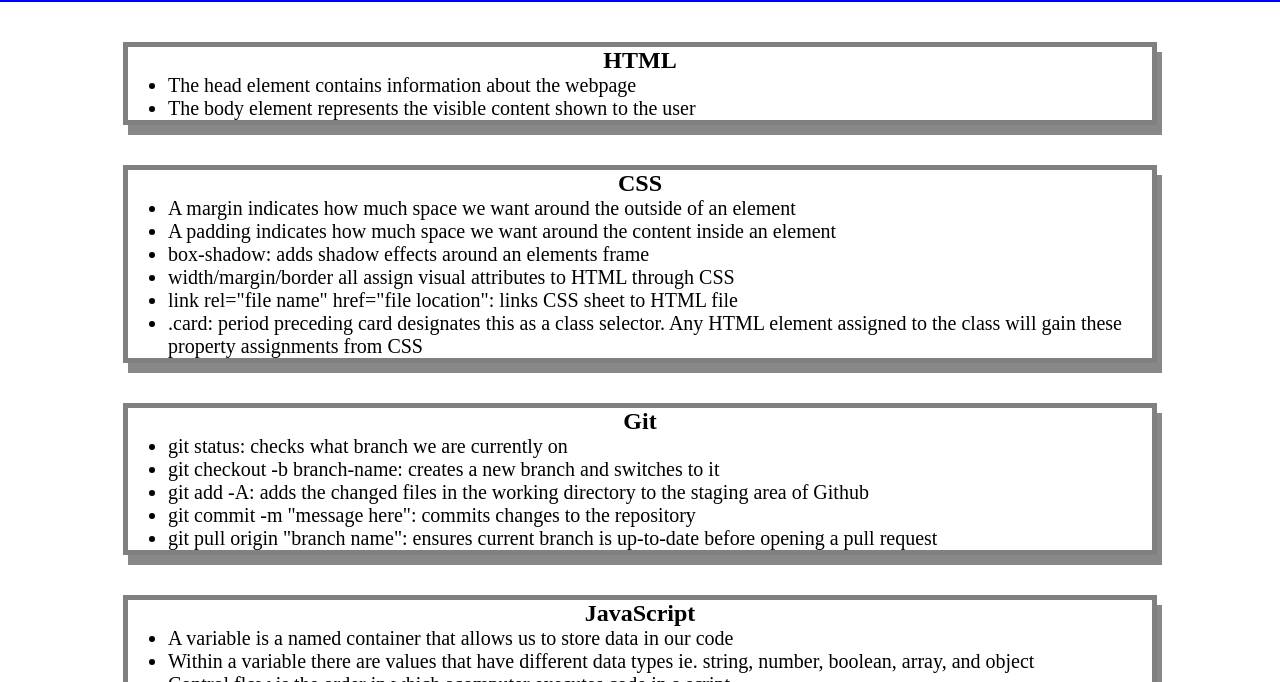
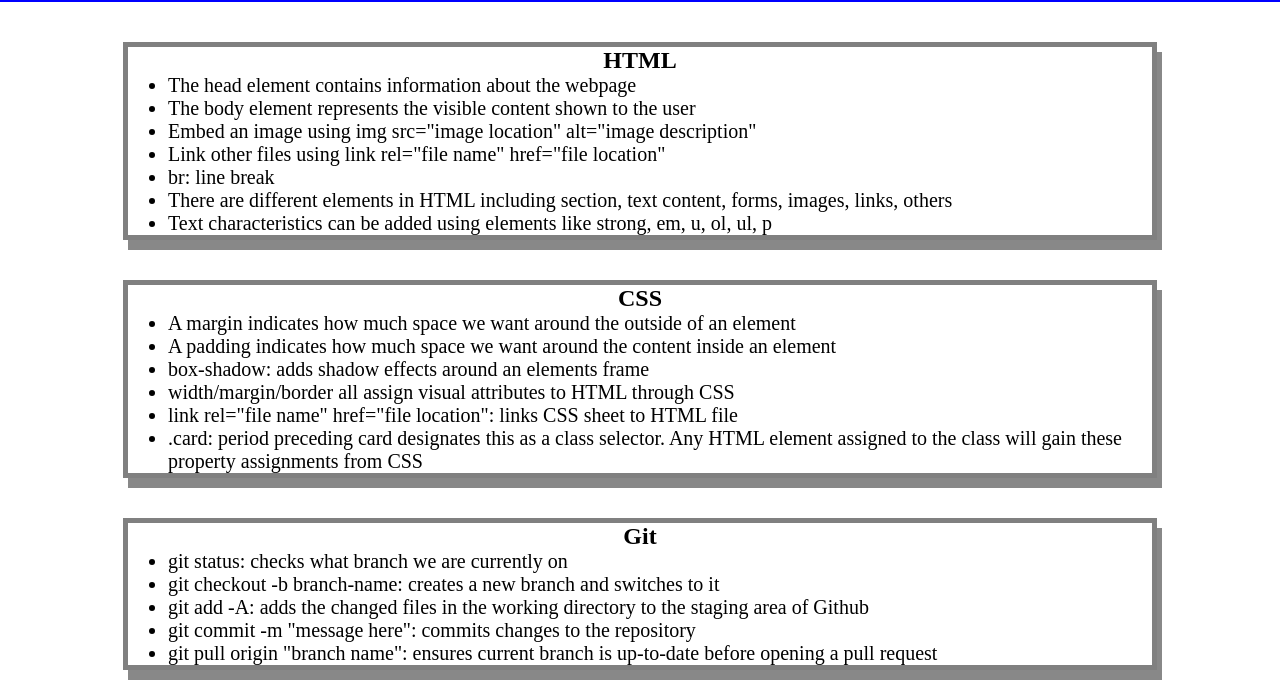
Before and after one commit to Ashleyg5/Prework-study-guide, a plain HTML site: page index.html in a window 1280 px wide. Shown: the part 118-800 px from the top of the page. Drawn offline with Linux system fonts and the light colour scheme.

Commit message:
added HTML bullets

```diff
--- a/index.html
+++ b/index.html
@@ -19,6 +19,11 @@
         <ul>
           <li>The head element contains information about the webpage</li>
           <li>The body element represents the visible content shown to the user</li>
+          <li>Embed an image using img src="image location" alt="image description"</li>
+          <li>Link other files using link rel="file name" href="file location"</li>
+          <li>br: line break</li>
+          <li>There are different elements in HTML including section, text content, forms, images, links, others</li>
+          <li>Text characteristics can be added using elements like strong, em, u, ol, ul, p</li>
         </ul>
 
       </section>
```
